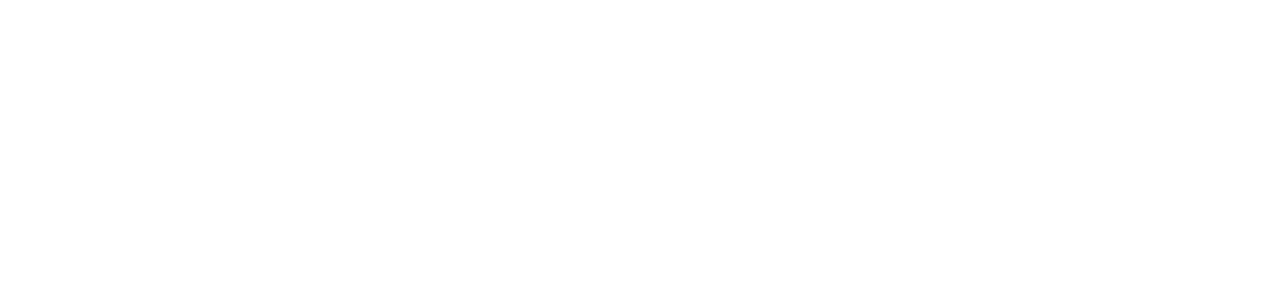
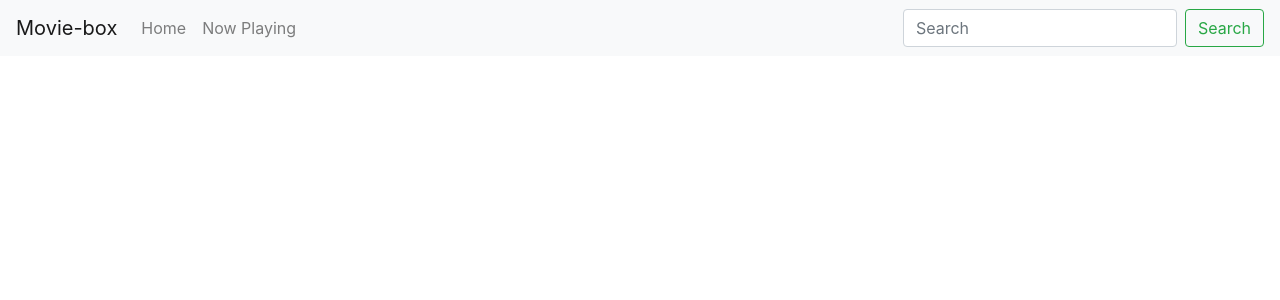
Before and after one commit to leanny01/box-office, a React (Create React App) app: page /playing in a window 1280 px wide. Shown: the top 300 px of the page. Built offline with nearby package versions, Linux system fonts and the light colour scheme; the HTML template or start-up script is replaced by a standard one.

Commit message:
Added navigation

```diff
--- a/src/components/App.js
+++ b/src/components/App.js
@@ -7,6 +7,7 @@
 } from "react-router-dom";
 import '../App.css';
 import 'bootstrap/dist/css/bootstrap.min.css';
+import Nav from './parts/nav'
 
 import Home from './pages/home'
 
@@ -14,6 +15,7 @@
   return (
     <Router>
       <div className="App">
+        <Nav />
         <Switch>
           <Route path="/" component={Home} exact>
             <Home />
--- /dev/null
+++ b/src/components/parts/nav.js
@@ -0,0 +1,22 @@
+import React, { useEffect, useState } from "react";
+import { Navbar, Nav, Form,Button,FormControl } from "react-bootstrap";
+const header = () => {
+  return (
+    <Navbar bg="light" expand="lg">
+      <Navbar.Brand href="#home">Movie-box</Navbar.Brand>
+      <Navbar.Toggle aria-controls="basic-navbar-nav" />
+      <Navbar.Collapse id="basic-navbar-nav">
+        <Nav className="mr-auto">
+          <Nav.Link href="/">Home</Nav.Link>
+          <Nav.Link href="/playing">Now Playing</Nav.Link>
+        </Nav>
+        <Form inline>
+          <FormControl type="text" placeholder="Search" className="mr-sm-2" />
+          <Button variant="outline-success">Search</Button>
+        </Form>
+      </Navbar.Collapse>
+    </Navbar>
+  );
+};
+
+export default header
```
Also changed, not shown: src/components/parts/header.js (deleted), 1 other file (tests, documents, lock files or other folders).
